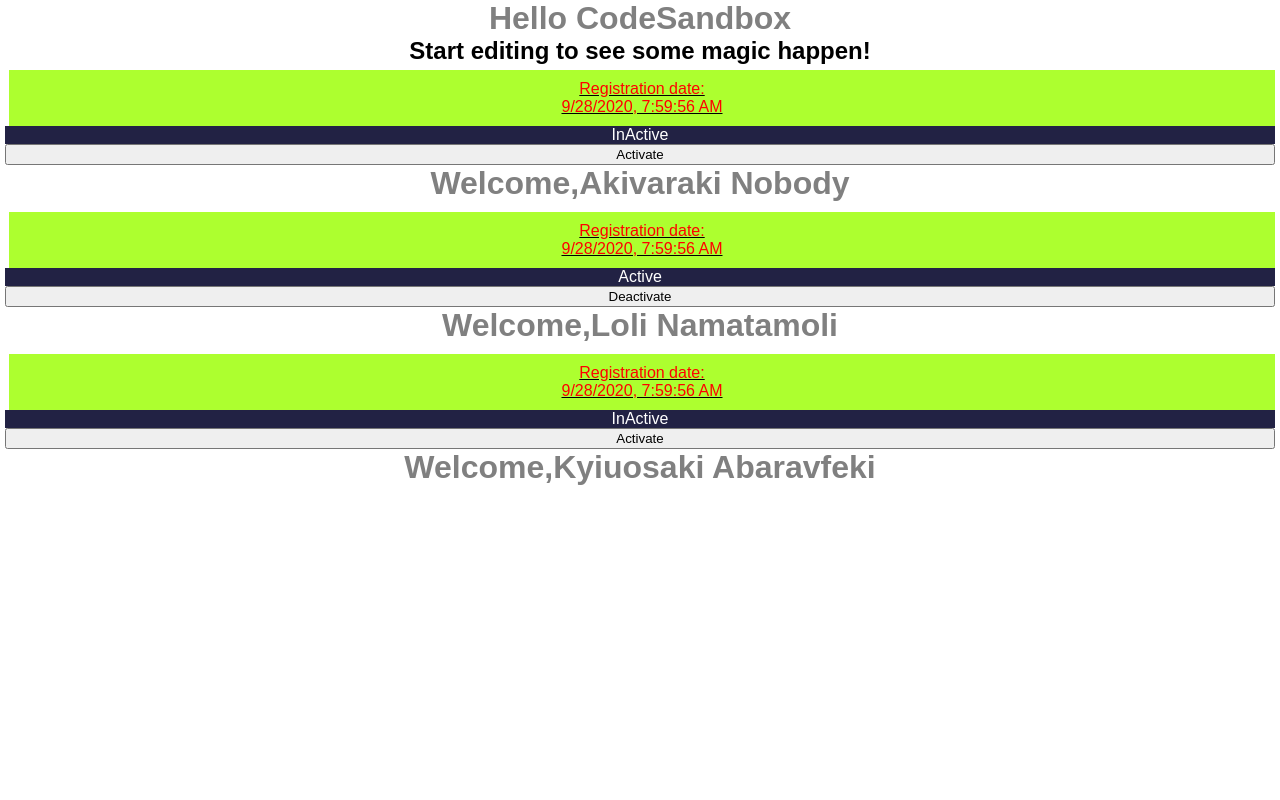
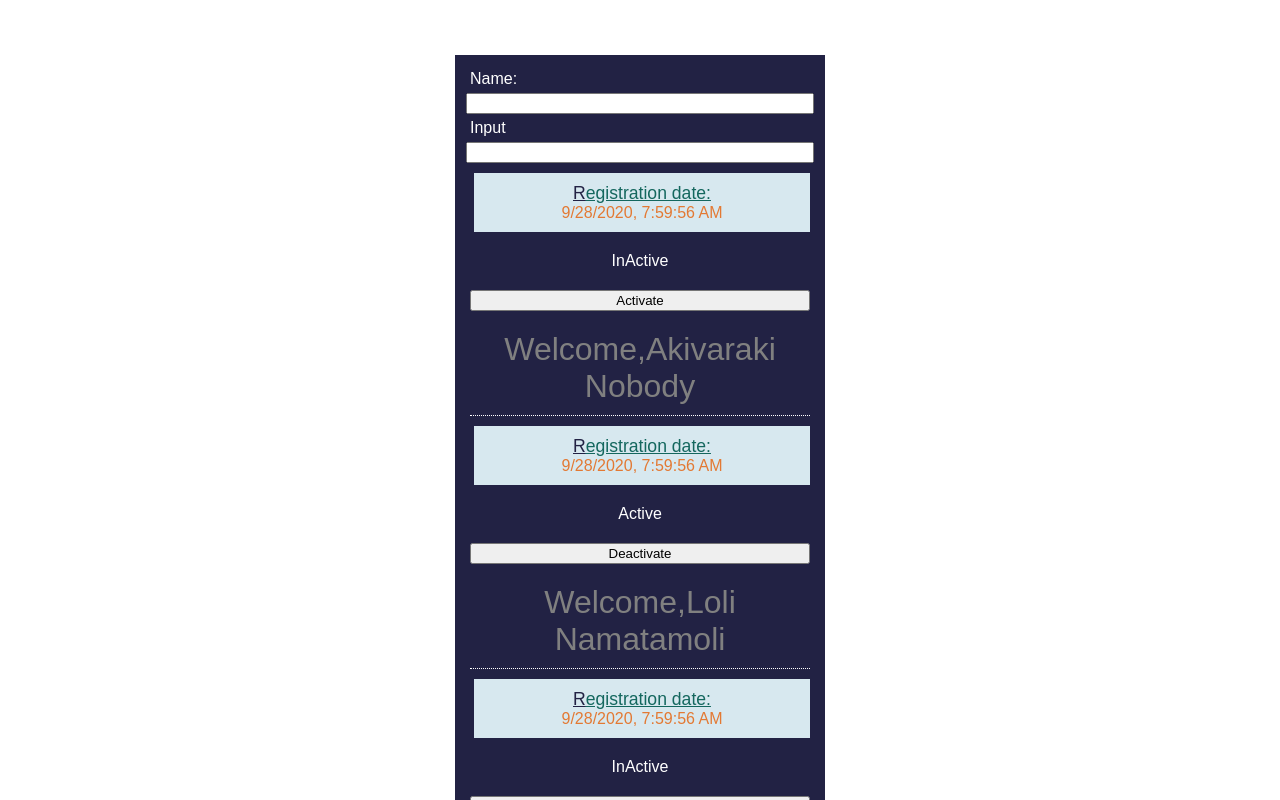
Before and after one commit to aivarasgit/reactExOnSandbox, a React (Create React App) app: page / in a window 1280 px wide. Shown: the top 800 px of the page. Built offline with nearby package versions, Linux system fonts and the light colour scheme.

Commit message:
Styling Some style on

```diff
--- a/src/App.js
+++ b/src/App.js
@@ -1,15 +1,39 @@
 import React from "react";
 import "./styles.css";
 import MembersDataList from "./components/DataList";
+import EventRegForm from "./components/EventRegForm";
 
 export default function App() {
+  const [name, input] = "";
+  const [values, valuesChanged] = EventRegForm(name, input);
   return (
     <div className="App">
-      <h1>Hello CodeSandbox</h1>
-      <h2>Start editing to see some magic happen!</h2>
-      <MembersDataList name="Akivaraki" surname="nobody" isActive={false} />
-      <MembersDataList name="Loli" surname="Namatamoli" isActive={true} />
-      <MembersDataList name="Kyiuosaki" surname="Abaravfeki" isActive={false} />
+      <form className="RegistrationForm">
+        <label for="nameID">Name:</label>
+        <input
+          name="name"
+          type="text"
+          id="nameID"
+          value={values.name}
+          onChange={valuesChanged}
+        />
+        <label for="inputID">Input</label>
+        <input
+          name="input"
+          type="text"
+          id="inputID"
+          value={values.input}
+          onChange={valuesChanged}
+        />
+
+        <MembersDataList name="Akivaraki" surname="nobody" isActive={false} />
+        <MembersDataList name="Loli" surname="Namatamoli" isActive={true} />
+        <MembersDataList
+          name="Kyiuosaki"
+          surname="Abaravfeki"
+          isActive={false}
+        />
+      </form>
     </div>
   );
 }
--- a/src/components/Data.css
+++ b/src/components/Data.css
@@ -9,19 +9,34 @@
 .table > span {
   background: #222244;
   color: #fff;
+  padding: 20px;
 }
 
-h1 {
+.table h1 {
   color: grey;
+  border-bottom: 1px dotted #fff;
+  margin-top: 10px;
+  padding: 10px;
+  font-weight: 300;
 }
 
 .MembersDataList {
-  text-decoration: underline;
   padding-left: 4px;
 }
 
 .MembersDataList > p {
   padding: 10px;
-  background-color: greenyellow;
-  color: red !important;
+  background-color: #d7e8ef;
+  color: #e37933;
 }
+
+.MembersDataList > p::first-line {
+  font-size: 110%;
+  color: #14675e;
+  text-decoration: underline;
+}
+
+.MembersDataList > p::first-letter {
+  color: #222244;
+  text-decoration: underline;
+}
--- /dev/null
+++ b/src/components/EventRegForm.js
@@ -0,0 +1,13 @@
+import { useState } from "react";
+
+const EventRegForm = (...formValues) => {
+  const [values, setValues] = useState(formValues);
+  return [
+    values,
+    (e) => {
+      setValues({ ...values, [e.target.name]: e.target.value + "changed" });
+    }
+  ];
+};
+
+export default EventRegForm;
--- a/src/styles.css
+++ b/src/styles.css
@@ -6,3 +6,28 @@
   font-family: sans-serif;
   text-align: center;
 }
+
+.RegistrationForm {
+  background: #222244;
+  color: #fff;
+  padding: 10px;
+  margin: 5px;
+  max-width: 350px;
+  margin: 55px auto;
+}
+
+.RegistrationForm > label {
+  margin: 5px;
+  text-align: left;
+}
+
+.RegistrationForm > input {
+  margin: 5px auto;
+  width: 340px;
+}
+
+.RegistrationForm label,
+input {
+  display: flex;
+  flex-flow: column wrap;
+}
```
